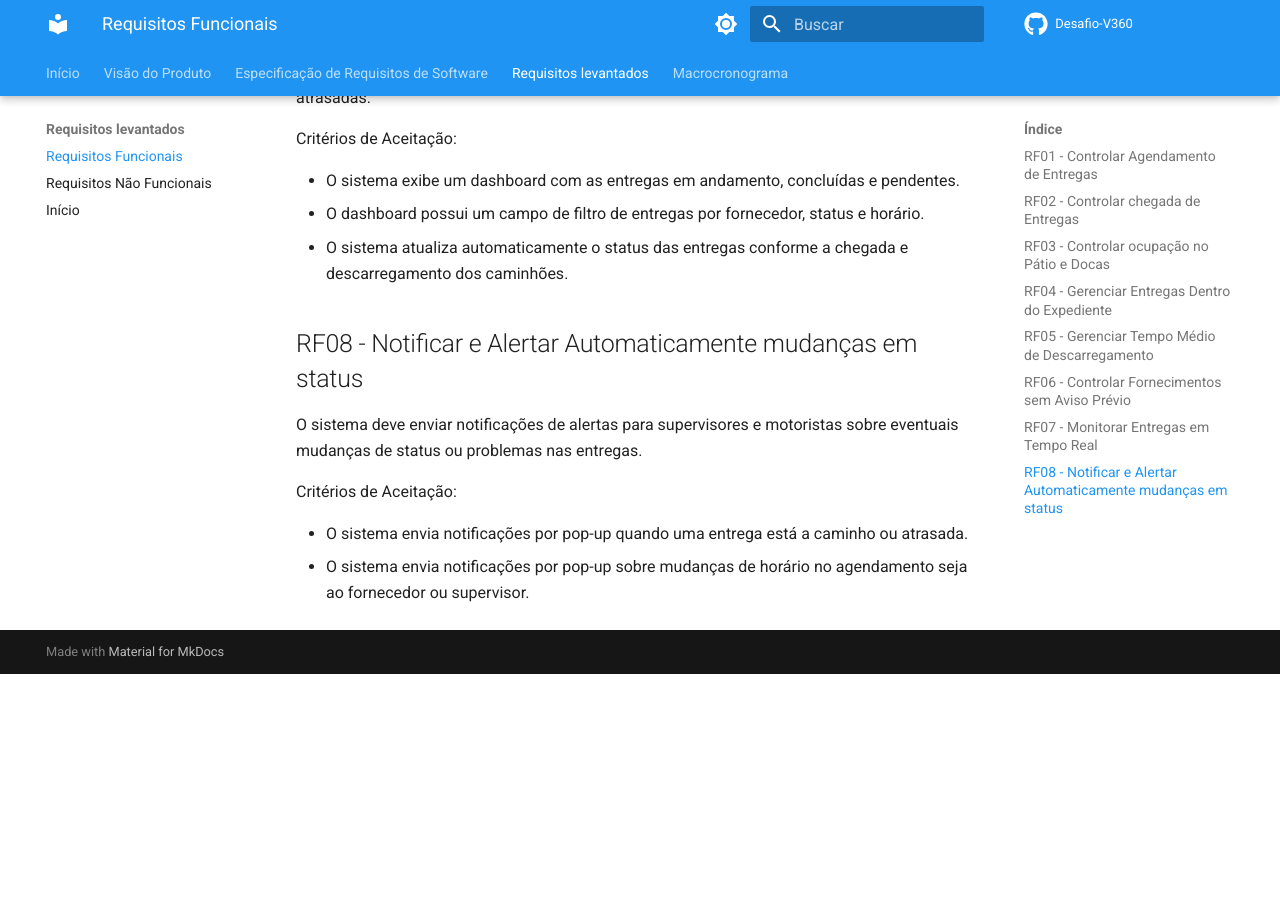
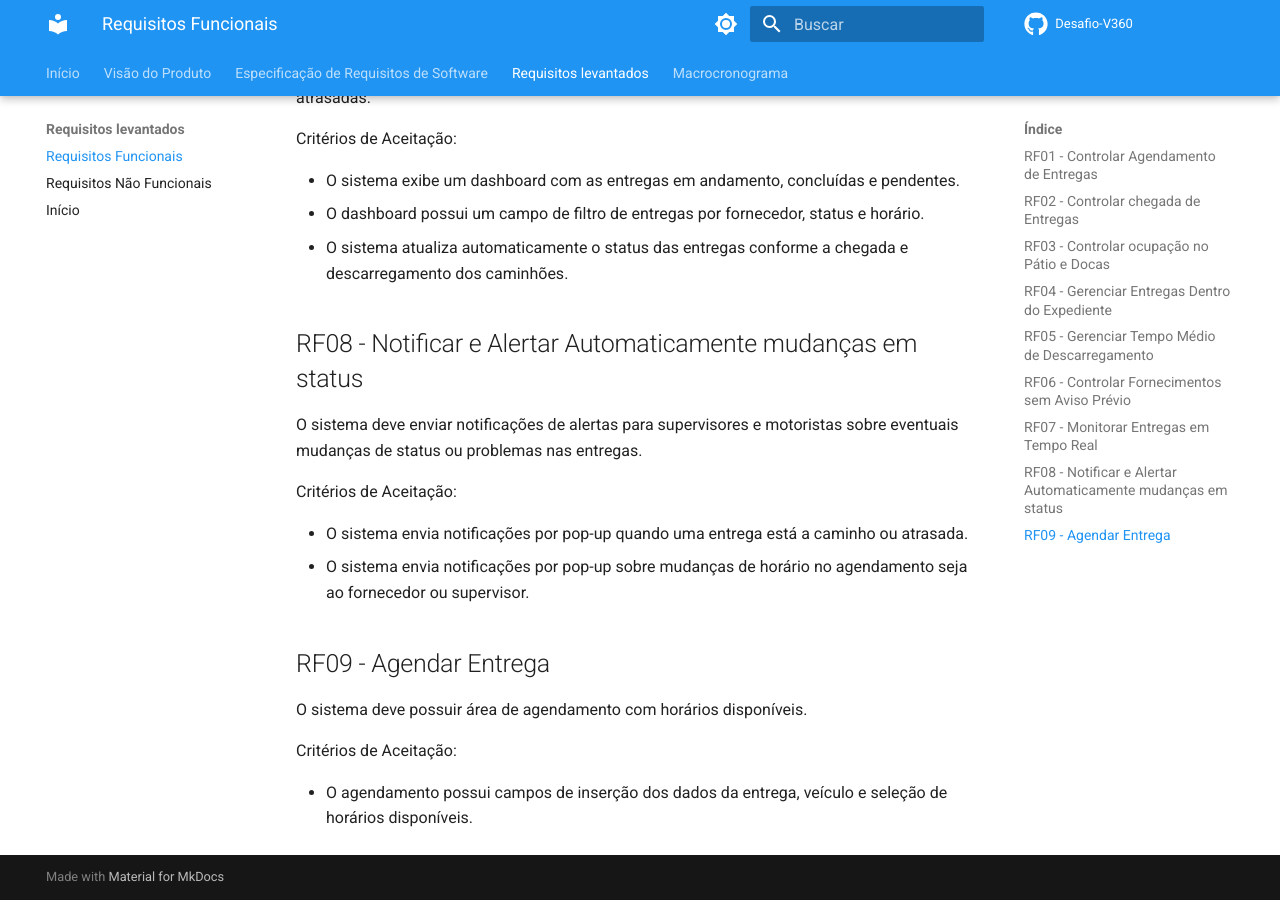
Before and after one commit to JeffersonSenaa/Desafio-V360, an MkDocs documentation site: the page built from docs/requisitos-funcionais.md, in a window 1280 px wide and 900 px high, scrolled down 2111 px. Built offline with MkDocs 1.6.1 and Material for MkDocs 9.7.7, drawn with Linux system fonts in a browser that asks for light colours; comment, search, counter and statistics services are not loaded; before the commit the page ends 2785 px from its top, so only the background shows below that.

Commit message:
Ajustes nos Requisitos Funcionais: Inserção RF09

```diff
--- a/docs/requisitos-funcionais.md
+++ b/docs/requisitos-funcionais.md
@@ -1,6 +1,7 @@
 # Requisitos Funcionais
 
 Foram levantados e analisados os requisitos da solução afim de solucionar os problemas encontrados no fluxo de tarefas atual. Com isso, este produto propõe melhorias e qualidade nos processos realizados no centro de distribuição.
+
 
 ## RF01 - Controlar Agendamento de Entregas
 O sistema deve Controlar o Agendamento de Entregas obtendo gerenciamento eficaz considerando a capacidade do pátio e das docas.
@@ -68,3 +69,10 @@ Critérios de Aceitação:
 
 - O sistema envia notificações por pop-up quando uma entrega está a caminho ou atrasada.
 - O sistema envia notificações por pop-up sobre mudanças de horário no agendamento seja ao fornecedor ou supervisor.
+
+## RF09 - Agendar Entrega
+O sistema deve possuir área de agendamento com horários disponíveis.
+
+Critérios de Aceitação:
+
+- O agendamento possui campos de inserção dos dados da entrega, veículo e seleção de horários disponíveis.
```
